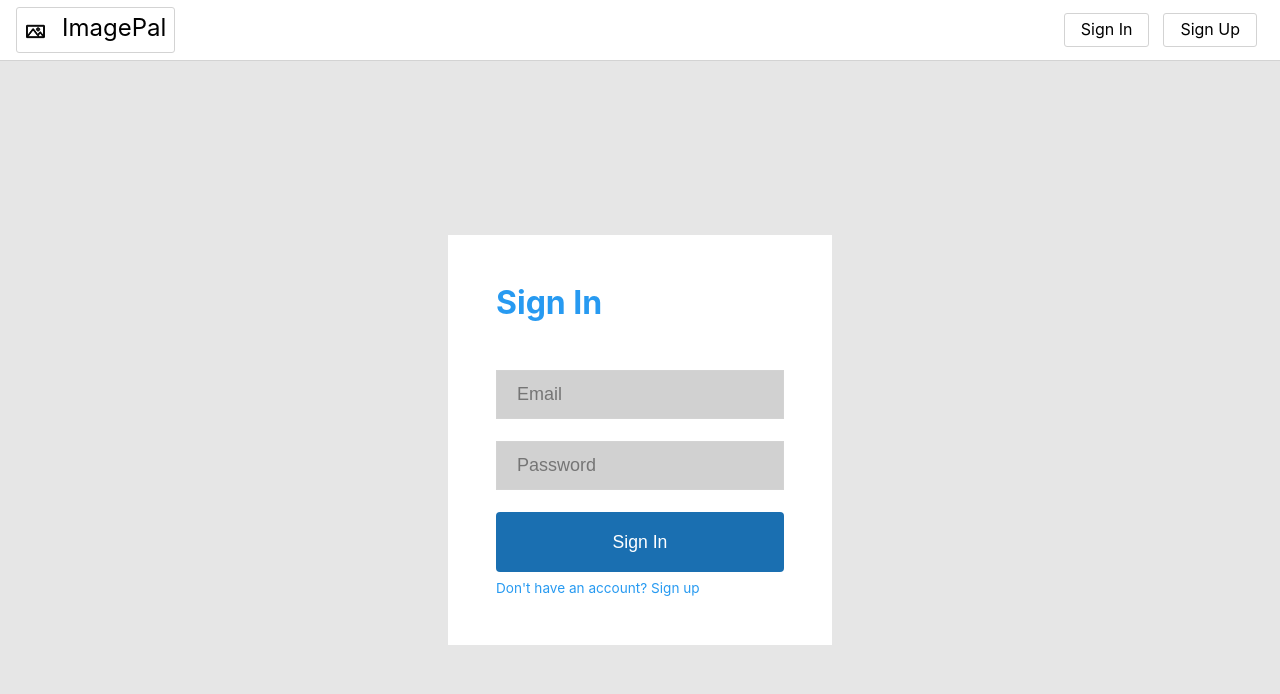
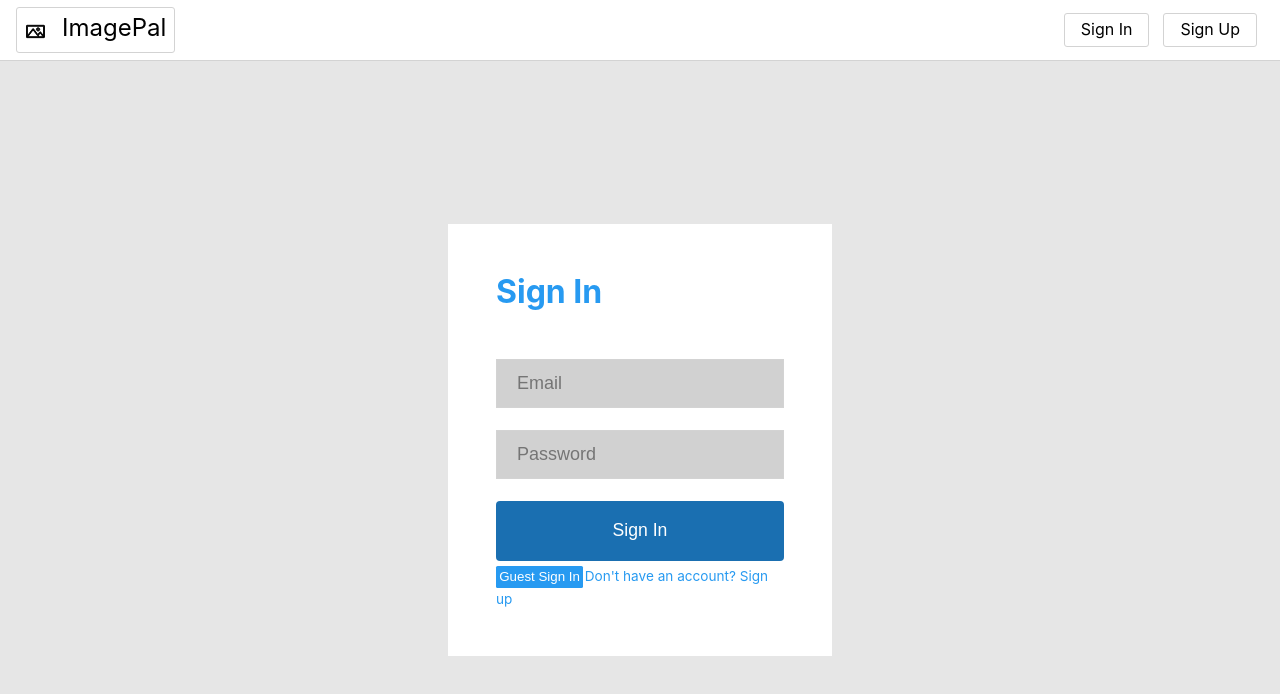
Before and after one commit to AlsonZ/ImagePal, a React (Create React App) app in the folder client/: page /Login in a window 1280 px wide. Shown: the top 694 px of the page. Built offline with nearby package versions, Linux system fonts and the light colour scheme; no server answers.

Commit message:
add guest login

```diff
--- a/client/src/EntryComponent/LoginComponent.js
+++ b/client/src/EntryComponent/LoginComponent.js
@@ -38,8 +38,6 @@ const Login = (props) => {
     });
     const resData = await res.json();
     if(res.status === 200) {
-      // setEmail('');
-      // setPassword('');
       setUser(resData);
       props.history.push('/');
     } else {
@@ -59,6 +57,14 @@ const Login = (props) => {
       sendLogin(user);
     }
   }
+  const GuestLogin = async (event) => {
+    event.preventDefault();
+    let user = {
+      email: 'guest@guest.com',
+      password: 'guestpassword'
+    }
+    sendLogin(user);
+  }
 
   return (
     <form className="entry">
@@ -67,6 +73,7 @@ const Login = (props) => {
       <input type="email" placeholder="Email" className="input" onChange={event => setEmail(event.target.value)} autoComplete="off"></input>
       <input type="password" placeholder="Password" className="input" onChange={event => setPassword(event.target.value)} autoComplete="off"></input>
       <input type="submit" onClick={onClick} className="submit" value="Sign In"></input>
+      <input type="submit" onClick={GuestLogin} className="guest" value="Guest Sign In"></input>
       <Link to='/Register' className="entry-link">Don't have an account? Sign up</Link>
     </form>
   );
--- a/client/src/EntryComponent/RegisterComponent.js
+++ b/client/src/EntryComponent/RegisterComponent.js
@@ -14,12 +14,17 @@ const Register = (props) => {
     if(email === "" || password === "") {
       setErrorMessage('Please fill out all fields');
       setError("error-visible");
+      return false;
     } else if(!email.match(/^([\w.%+-]+)@([\w-]+\.)+([\w]{2,})$/i)) {
       setErrorMessage('Email is invalid');
       setError("error-visible");
+      return false;
     } else if(password.length <= 5) {
       setErrorMessage('Password must be longer than 6 characters');
       setError("error-visible");
+      return false;
+    } else {
+      return true;
     }
   }
 
--- a/client/src/EntryComponent/style.css
+++ b/client/src/EntryComponent/style.css
@@ -44,19 +44,28 @@
   border: none;
   margin-bottom: 0.3rem;
 }
+.guest {
+  padding: 0.2rem;
+  margin-right: 0.1rem;
+  background-color: var(--text-accent);
+  color: white;
+  border: none;
+  border-radius: 0.1rem;
+}
 
-.submit:hover {
+.submit:hover, .guest:hover{
   filter: brightness(90%);
 }
 
-.submit:active {
+.submit:active, .guest:active {
   filter: brightness(80%);
 }
 
-.submit:focus {
+.submit:focus, .guest:focus {
   outline: none;
   box-shadow: 0 0 4px var(--text);
 }
+
 
 .entry-link {
   color: var(--text-accent);
@@ -79,12 +88,3 @@
 .error-visible {
   opacity: 1;
 }
-
-/* .normal-text {
-  color: var(--base-colour);
-  font-size: large;
-} */
-
-/* .logout {
-  margin-top: 2rem;
-} */
```
